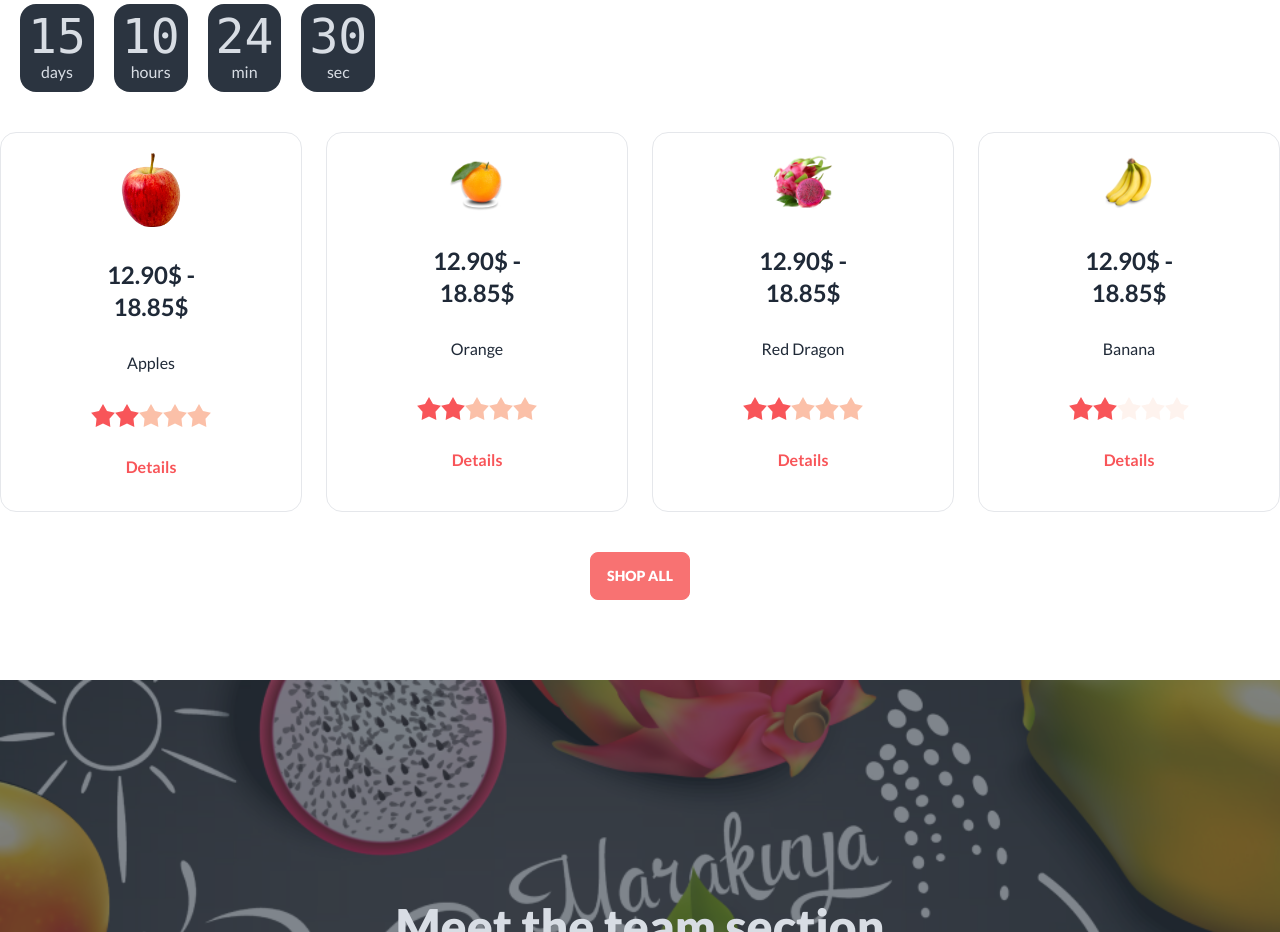
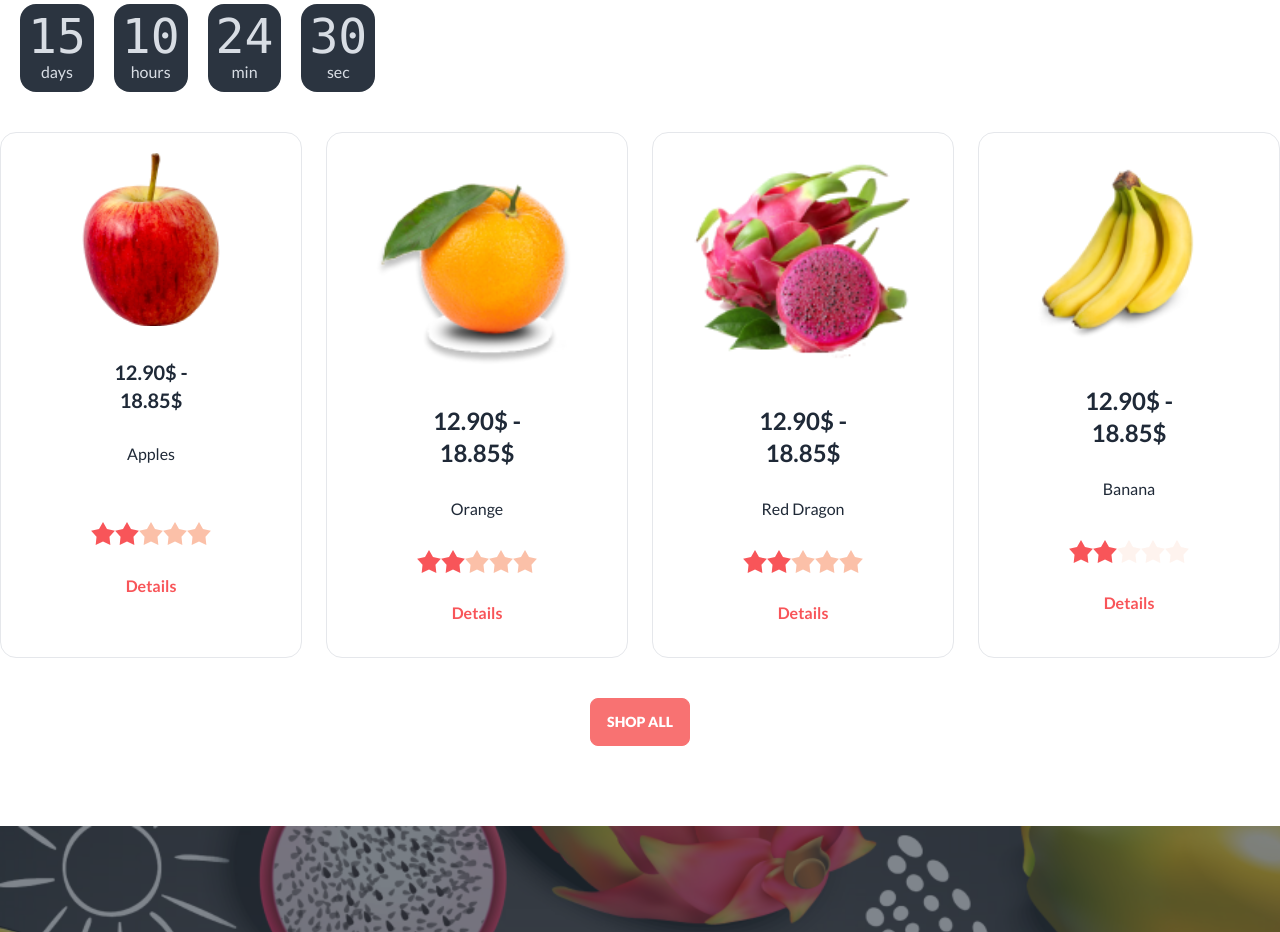
Before and after one commit to Riftekhar/Fruit-Burst-Website, a plain HTML site: page index.html in a window 1280 px wide. Shown: the part 1140-2072 px from the top of the page. Drawn offline with nearby package versions, Linux system fonts and the light colour scheme.

```diff
--- a/index.html
+++ b/index.html
@@ -144,13 +144,13 @@
                 </div>
             </div>
             <div class="grid gap-6 grid-cols-1 md:grid-cols-2 lg:grid-cols-4 mt-10">
-                <div class="card bg-base-100 px-10 pt-5 border border-gray-200">
-                    <div class="px-20">
+                <div class="card bg-base-100 px-20 pt-5 border border-gray-200">
+
                         <img class="" src="images/fruit6.png" alt="" />
-                    </div>
+
 
                     <div class="card-body items-center space-y-5 text-center">
-                        <h2 class="card-title text-2xl font-bold">12.90$ - 18.85$</h2>
+                        <h2 class="card-title text-2xl md:text-xl font-bold">12.90$ - 18.85$</h2>
                         <p class="font-medium">Apples</p>
                         <div class="rating">
                             <input type="radio" name="rating-2" class="mask mask-star-2 bg-[#F85559]" />
@@ -165,10 +165,10 @@
                 </div>
                 <div class="card bg-base-100 px-10 pt-5 border border-gray-200">
 
-                        <div class="px-20">
+
                             <img src="images/fruit7.png" alt="" />
 
-                        </div>
+
                     <div class="card-body items-center space-y-5 text-center">
                         <h2 class="card-title text-2xl font-bold">12.90$ - 18.85$</h2>
                         <p class="font-medium">Orange</p>
@@ -184,9 +184,9 @@
                     </div>
                 </div>
                 <div class="card bg-base-100 px-10 pt-5 border border-gray-200">
-                       <div class="px-20">
+
                         <img src="images/fruit8.png" alt="" />
-                       </div>
+
 
                     <div class="card-body items-center space-y-5 text-center">
                         <h2 class="card-title text-2xl font-bold">12.90$ - 18.85$</h2>
@@ -203,9 +203,9 @@
                     </div>
                 </div>
                 <div class="card bg-base-100 px-10 pt-5 border border-gray-200">
-                    <div class="px-20">
+
                         <img class="lg:w-[200px]" src="images/fruit9.png" alt="" />
-                    </div>
+
 
 
                     <div class="card-body items-center space-y-5 text-center">
```
